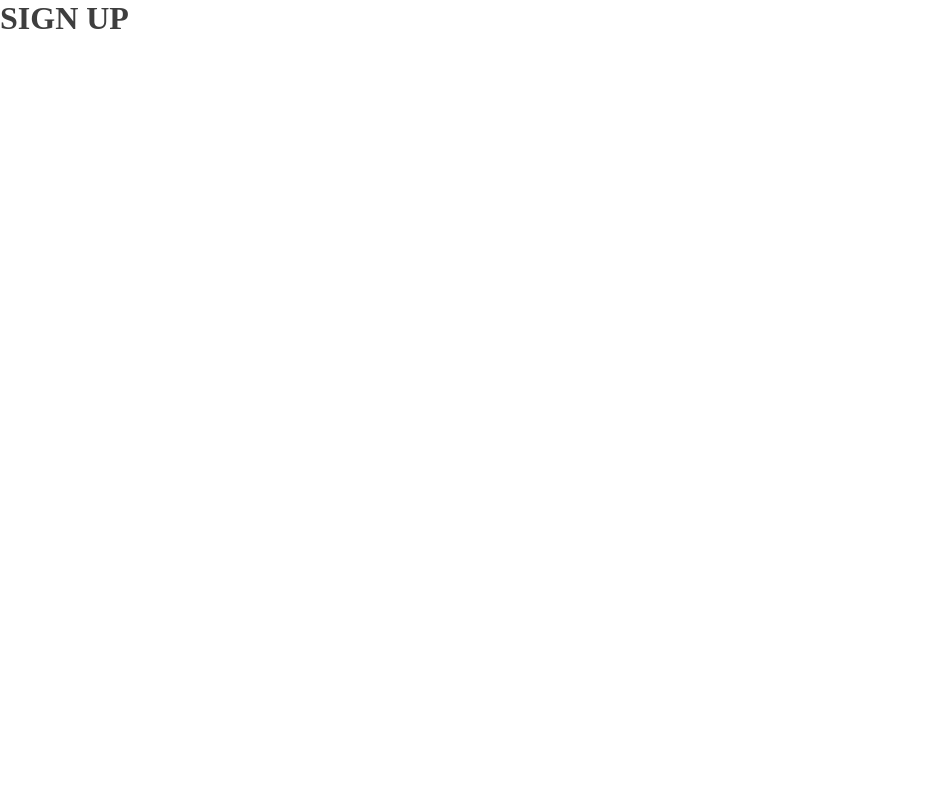
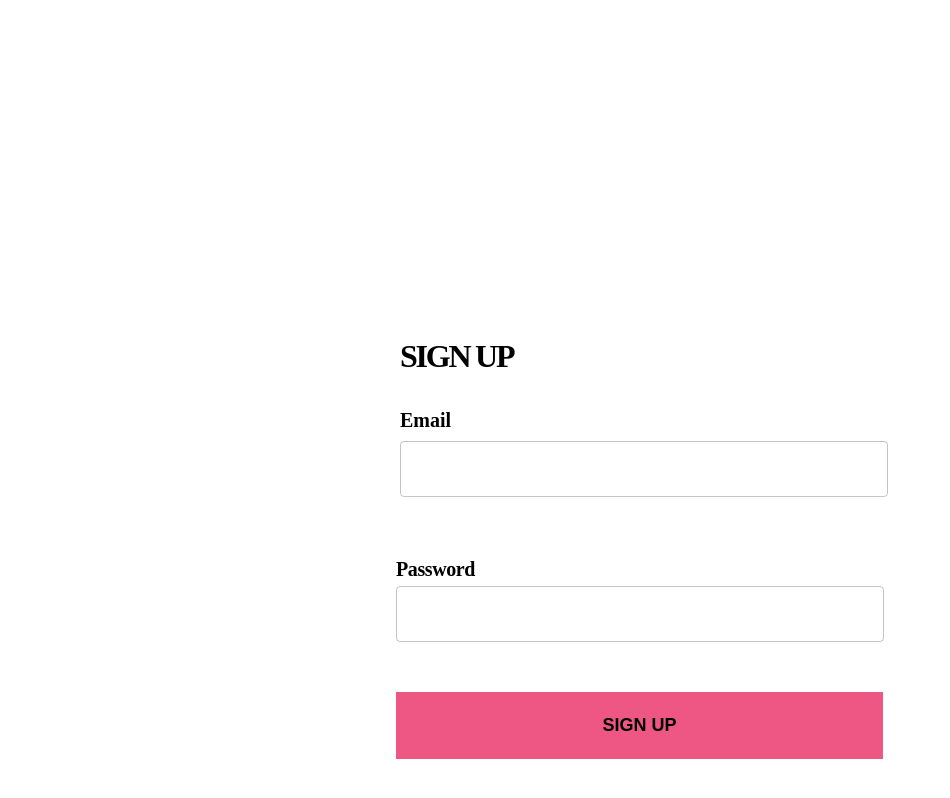
Before and after one commit to chrisKodehode/single-page-applicaition, a React (Vite) app: page / in a window 1280 px wide. Shown: the top 798 px of the page, without its empty margins (0-950 px from the left). Built offline with nearby package versions, Linux system fonts and the light colour scheme.

Commit message:
Refactor login page and CSS styles for sign-up form
- Adding a sign-up button with new CSS styles
- Adding password and email fields to the form with new CSS styles
- Updating the title of the page to "SIGN UP"
- Removing unused code from login.css file

```diff
--- a/src/components/LoginPage.jsx
+++ b/src/components/LoginPage.jsx
@@ -1,12 +1,56 @@
-import "./css/login.css"
+// import { useCallback } from "react";
+import { TextField } from "@mui/material";
+// import { useNavigate } from "react-router-dom";
+import "./css/login.css";
+const LoginPage = () => {
 
-function LoginPage() {
-    return (
-        <div>
-            <h1 className="SignUp-text">SIGN UP</h1>
+  return (
+    <div className="sign-up-page">
+      <form className="sign-up-form" id="signUp-form">
+
+        <button
+          className="sign-up-btn"
+          id="sign-up-btn"
+        >
+          <div className="sign-up">SIGN UP</div>
+        </button>
+
+        <div className="password-field">
+          <div className="password">Password</div>
+          <TextField
+            className="password-input-field"
+            sx={{ width: 488 }}
+            color="primary"
+            variant="outlined"
+            type="password"
+            name="Password"
+            id="password-input"
+            size="medium"
+            margin="none"
+            required
+          />
         </div>
-    )
-}
 
+        <div className="email-field">
+          <div className="email-title">Email</div>
+          <TextField
+            className="password-input-field"
+            sx={{ width: 488 }}
+            color="primary"
+            variant="outlined"
+            type="email"
+            name="email-text"
+            id="email-input"
+            size="medium"
+            margin="none"
+            required
+          />
+        </div>
+
+        <div className="sign-up1">SIGN UP</div>
+      </form>
+    </div>
+  );
+};
 
 export default LoginPage;
--- a/src/components/css/login.css
+++ b/src/components/css/login.css
@@ -1,11 +1,134 @@
-/* Global Style */
 * {
     margin: 0;
     padding: 0;
     box-sizing: border-box;
 }
 
-.SignUp-text {
-    color: #3E3E3E;
-    font-weight: 600; /* Semi Bold */
-}
+.sign-up {
+    position: relative;
+    font-size: 18px;
+    font-weight: 600;
+    font-family: var(--font-inter);
+    color: var(--color-white);
+    text-align: left;
+  }
+
+  .sign-up-btn {
+    cursor: pointer;
+    border: 0;
+    padding: var(--padding-3xs);
+    background-color: #ee5684;
+    position: absolute;
+    top: 563.5px;
+    left: 76px;
+    border-radius: var(--br-mini);
+    width: 487px;
+    height: 67px;
+    overflow: hidden;
+    display: flex;
+    flex-direction: row;
+    box-sizing: border-box;
+    align-items: center;
+    justify-content: center;
+  }
+
+  .password {
+    position: relative;
+    font-size: 20px;
+    font-weight: 600;
+    letter-spacing: -0.02em;
+    font-family: var(--font-inter);
+    color: var(--color-darkslategray-200);
+    text-align: left;
+  }
+
+  .password-input-field {
+    border: 0;
+    background-color: transparent;
+    position: relative;
+  }
+
+  .password-field {
+    position: absolute;
+    top: 429.5px;
+    left: 76px;
+    width: 488px;
+    height: 102px;
+    display: flex;
+    flex-direction: column;
+    padding: 0 0 0 var(--padding-12xs);
+    box-sizing: border-box;
+    align-items: flex-start;
+    justify-content: flex-start;
+    gap: 5px;
+  }
+
+  .email-title {
+    position: relative;
+    font-size: 20px;
+    font-weight: 600;
+    font-family: var(--font-inter);
+    color: var(--color-darkslategray-200);
+    text-align: left;
+  }
+
+  .email-field,
+  .sign-up1 {
+    position: absolute;
+    left: 80px;
+  }
+
+  .email-field {
+    top: 280.5px;
+    width: 488px;
+    height: 106px;
+    display: flex;
+    flex-direction: column;
+    padding: 0 0 0 var(--padding-12xs);
+    box-sizing: border-box;
+    align-items: flex-start;
+    justify-content: flex-start;
+    gap: 9px;
+  }
+
+  .sign-up1 {
+    top: 209.5px;
+    font-size: 32px;
+    letter-spacing: -0.07em;
+    font-weight: 600;
+    font-family: var(--font-inter);
+    color: var(--color-darkslategray-200);
+    text-align: left;
+  }
+
+  .sign-up-form,
+  .sign-up-page {
+    position: relative;
+    overflow: hidden;
+  }
+
+  .sign-up-form {
+    border-radius: var(--br-xl);
+    background-color: var(--color-white);
+    width: 640px;
+    height: 823px;
+    flex-shrink: 0;
+  }
+
+  .sign-up-page {
+    background-color: var(--color-steelblue);
+    width: 100%;
+    height: 1080px;
+    display: flex;
+    flex-direction: row;
+    padding: var(--padding-109xl) 0;
+    box-sizing: border-box;
+    align-items: center;
+    justify-content: center;
+  }
+
+  @media screen and (max-width: 1200px) {
+    .sign-up-btn {
+      cursor: pointer;
+    }
+  }
```
